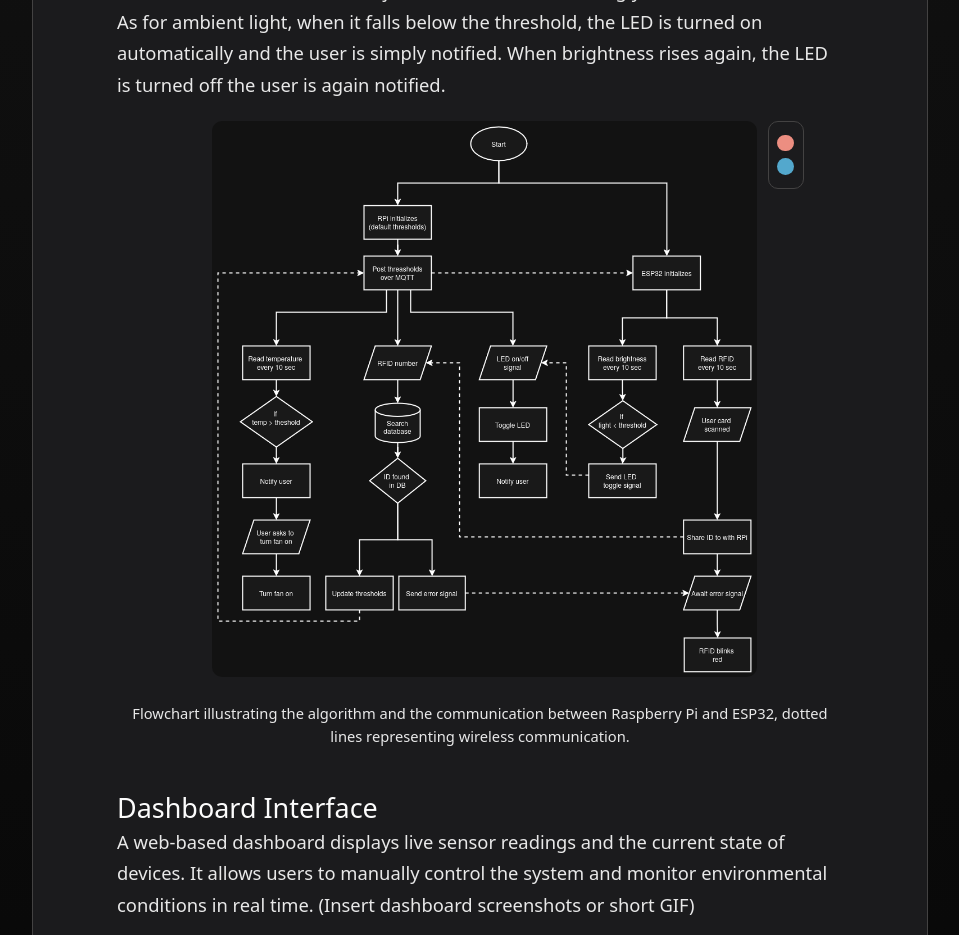
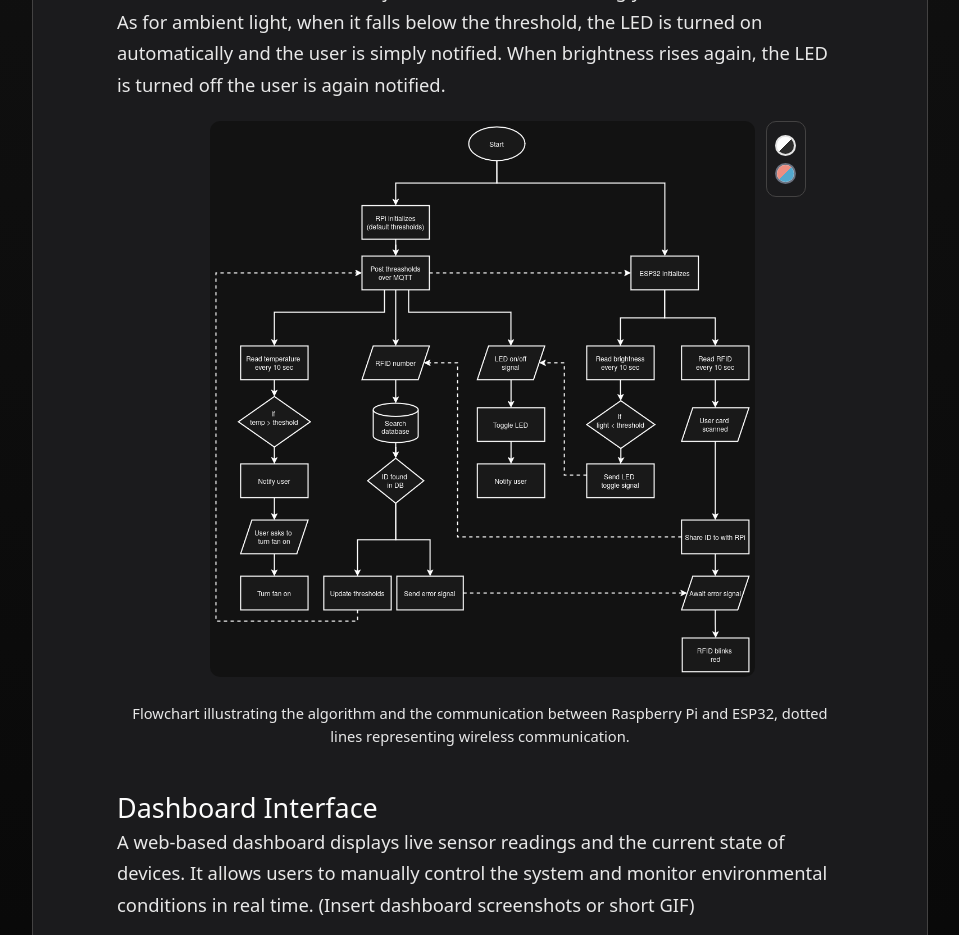
Before and after one commit to hedi3489/my-portfolio, a React (Vite) app: page /projects/iot-home-simulation in a window 1280 px wide. Shown: the part 2160-3095 px from the top of the page, without its empty margins (160-1119 px from the left). Built offline with nearby package versions, Linux system fonts and the light colour scheme.

Commit message:
ThemeButtons pretty now

```diff
--- a/src/components/ProjectPageComponents.jsx
+++ b/src/components/ProjectPageComponents.jsx
@@ -66,7 +66,10 @@ function CaptionedImages({ imageList }) {
         <div className="flex flex-start justify-center">
             <img src={image.src} alt={image.alt} className="image" />
             <ThemeButtons
-                colors={["#ec8e81", "#53a8cd"]}
+                colors={[
+                    { primary: "white", secondary: "#2b2b2b" },
+                    { primary: "#ec8e81", secondary: "#53a8cd" }
+                ]}
                 selectedIndex={index}
                 onSelectIndex={setIndex}
             />
@@ -80,17 +83,19 @@ function ThemeButtons({ colors, selectedIndex, onSelectIndex }) {
 
     useEffect(() => { document.documentElement.style.setProperty('--border-card-secondary', selectedColor); }, [selectedColor]);
 
-
-
     return (
         <div className="flex flex-col flex-center card theme-buttons">
             {colors.map((color, i) => (
                 <button
                     key={i}
                     className={`theme-dot ${selectedIndex === i ? 'selected' : ''}`}
-                    style={{ backgroundColor: color }}
+                    style={{
+                        '--dot-bg': color.secondary
+                            ? `linear-gradient(135deg, ${color.primary} 50%, ${color.secondary} 50%)`
+                            : color.primary
+                    }}
                     // onClick={() => setSelectedColor(color)}
-                    onClick={() => (onSelectIndex(i), setSelectedColor(color)) }
+                    onClick={() => (onSelectIndex(i), setSelectedColor(color))}
                 />
             ))}
         </div>
--- a/src/styles/Containers.css
+++ b/src/styles/Containers.css
@@ -89,5 +89,21 @@
 }
 
 .theme-buttons .theme-dot {
-  width: 1.2rem;
+  position: relative;
+  width: 1.5rem;
+  aspect-ratio: 1 / 1;
+  border-radius: 50%;
+  border: 2px solid #6b7280;
 }
+
+.theme-buttons .theme-dot::before {
+  content: "";
+  position: absolute;
+  inset: 0;
+  border-radius: 50%;
+  background: var(--dot-bg);
+}
+
+.theme-dot.selected {
+  border-color: #e4e4e4;
+}
```
